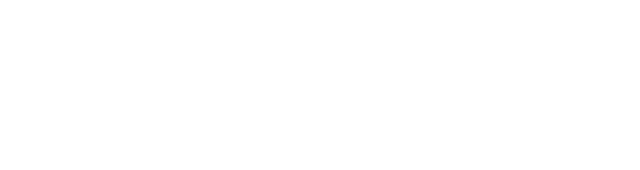
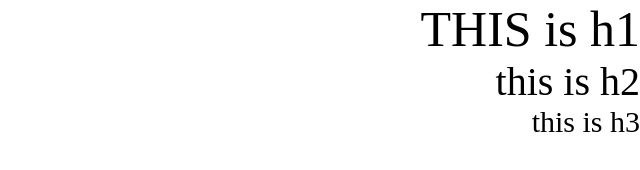
Before and after one commit to NGHstar/fem-html-css, a plain HTML site: page index.html in a window 1280 px wide. Shown: the whole page, without its empty margins (640-1280 px from the left). Drawn offline with Linux system fonts and the light colour scheme.

Commit message:
define all html sections

```diff
--- a/css/style.css
+++ b/css/style.css
@@ -10,6 +10,12 @@
   padding: 0;
   font: inherit;
 }
+
+html {
+  font-size: 62.5%;
+}
+
+h1 {font-size: var(--h1)}
 
 /* IMPORTS */
 @import url("");
@@ -26,8 +32,22 @@
 
 /* VARIABLES */
 :root {
-  /* title font */
-  --tfont: danablack;
-  /* content font */
-  --cfont: danamedium;
+  /* FONTS */
+  --tfont: danablack; /* title font */
+  --cfont: danamedium; /* content font */
+  /* FONT SIZES */
+  --h1: 5rem;
+  --h2: 4rem;
+  --h3: 3rem;
+  --h4: 2rem;
+  --h5: 1.8rem;
+  --h6: 1.6rem;
+  /* COLORS */
+  --primary: #f25f3a;
+  --primary-light: #fff0eb;
+  --secondary: #242d52;
+  --footer-bg: #1e1e26;
+  --card-bg: #fafafa;
+  --white: white;
+  --text-color: #97989d;
 }
--- a/index.html
+++ b/index.html
@@ -7,6 +7,8 @@
     <title>FEM</title>
   </head>
   <body>
-
+    <h1 style="font-size: var(--h1)">THIS is h1</h1>
+    <h1 style="font-size: var(--h2)">this is h2</h1>
+    <h1 style="font-size: var(--h3)">this is h3</h1>
   </body>
 </html>
--- /dev/null
+++ b/style-guide.md
@@ -0,0 +1,45 @@
+# Front-end Style Guide
+
+## Layout
+
+The designs were created to the following widths:
+
+- Mobile: 375px
+- Desktop: 1440px
+
+> 💡 These are just the design sizes. Ensure content is responsive and meets WCAG requirements by testing the full range of screen sizes from 320px to large screens.
+
+## Colors
+
+### Primary
+
+Bright Red: hsl(12, 88%, 59%)
+Dark Blue: hsl(228, 39%, 23%)
+
+### Neutral
+
+Dark Grayish Blue: hsl(227, 12%, 61%)
+Very Dark Blue: hsl(233, 12%, 13%)
+Very Pale Red: hsl(13, 100%, 96%)
+Very Light Gray: hsl(0, 0%, 98%)
+
+## Typography
+
+### Body Copy
+
+- Font size: 16px
+
+### Font
+
+- Family: [Be Vietnam Pro](https://fonts.google.com/specimen/Be+Vietnam+Pro)
+- Weights: 400, 500, 700
+
+## Icons
+
+For the social icons, you can use the icons provided or a font icon library. Some suggestions for font icon libraries can be found below:
+
+- [Font Awesome](https://fontawesome.com)
+- [IcoMoon](https://icomoon.io)
+- [Ionicons](https://ionicons.com)
+
+> 💎 [Upgrade to Pro](https://www.frontendmentor.io/pro?ref=style-guide) for design file access to see all design details and get hands-on experience using a professional workflow with tools like Figma.
```
